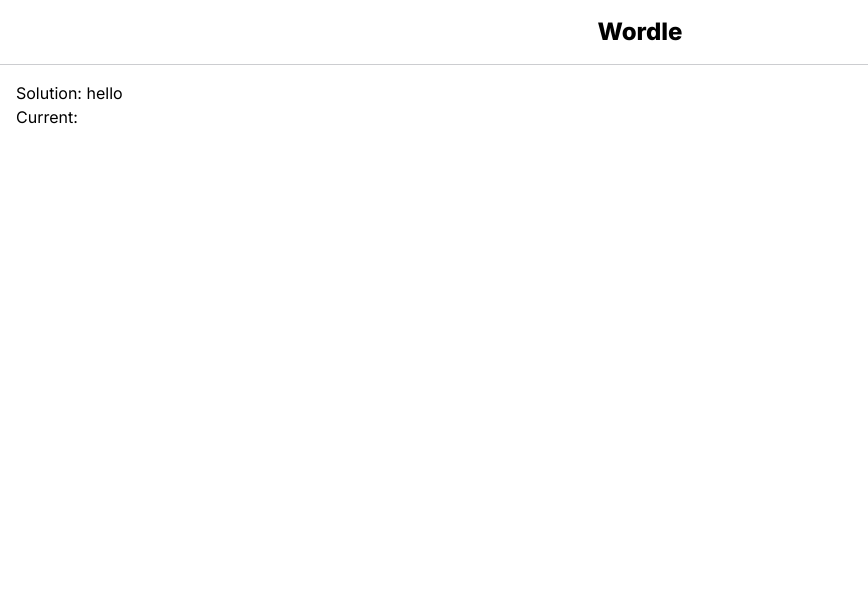
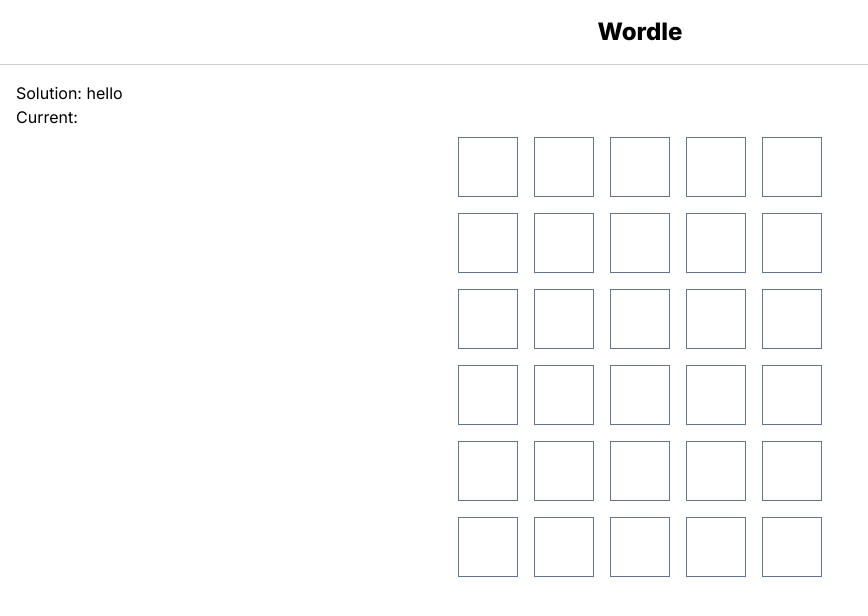
Before and after one commit to iglooe/wordle-clone, a Next.js app: page / in a window 1280 px wide. Shown: the top 616 px of the page, without its empty margins (0-868 px from the left). Built offline with nearby package versions, Linux system fonts and the light colour scheme; data requests are answered from the project's data file.

Commit message:
game grid

```diff
--- /dev/null
+++ b/app/components/Grid.js
@@ -0,0 +1,13 @@
+import React from "react";
+
+import Row from "@/app/components/Row";
+
+export default function Grid({ currentGuess, turn, guesses }) {
+  return (
+    <div>
+      {guesses.map((guess, i) => {
+        return <Row key={i} />;
+      })}
+    </div>
+  );
+}
--- /dev/null
+++ b/app/components/Row.js
@@ -0,0 +1,13 @@
+import React from "react";
+
+export default function Row() {
+  return (
+    <div className="flex justify-center text-center">
+      <div className="block w-[60px] h-[60px] border border-slate-500 m-2 text-center uppercase bold text-5xl"></div>
+      <div className="block w-[60px] h-[60px] border border-slate-500 m-2 text-center uppercase bold text-5xl"></div>
+      <div className="block w-[60px] h-[60px] border border-slate-500 m-2 text-center uppercase bold text-5xl"></div>
+      <div className="block w-[60px] h-[60px] border border-slate-500 m-2 text-center uppercase bold text-5xl"></div>
+      <div className="block w-[60px] h-[60px] border border-slate-500 m-2 text-center uppercase bold text-5xl"></div>
+    </div>
+  );
+}
--- a/app/components/Wordle.js
+++ b/app/components/Wordle.js
@@ -1,4 +1,6 @@
 import React, { useEffect } from "react";
+
+import Grid from "@/app/components/Grid";
 import useWordle from "@/app/hooks/useWordle";
 
 export default function Wordle({ solution }) {
@@ -18,6 +20,7 @@
     <>
       <div>Solution: {solution}</div>
       <div>Current: {currentGuess}</div>
+      <Grid currentGuess={currentGuess} turn={turn} guesses={guesses} />
     </>
   );
 }
```
